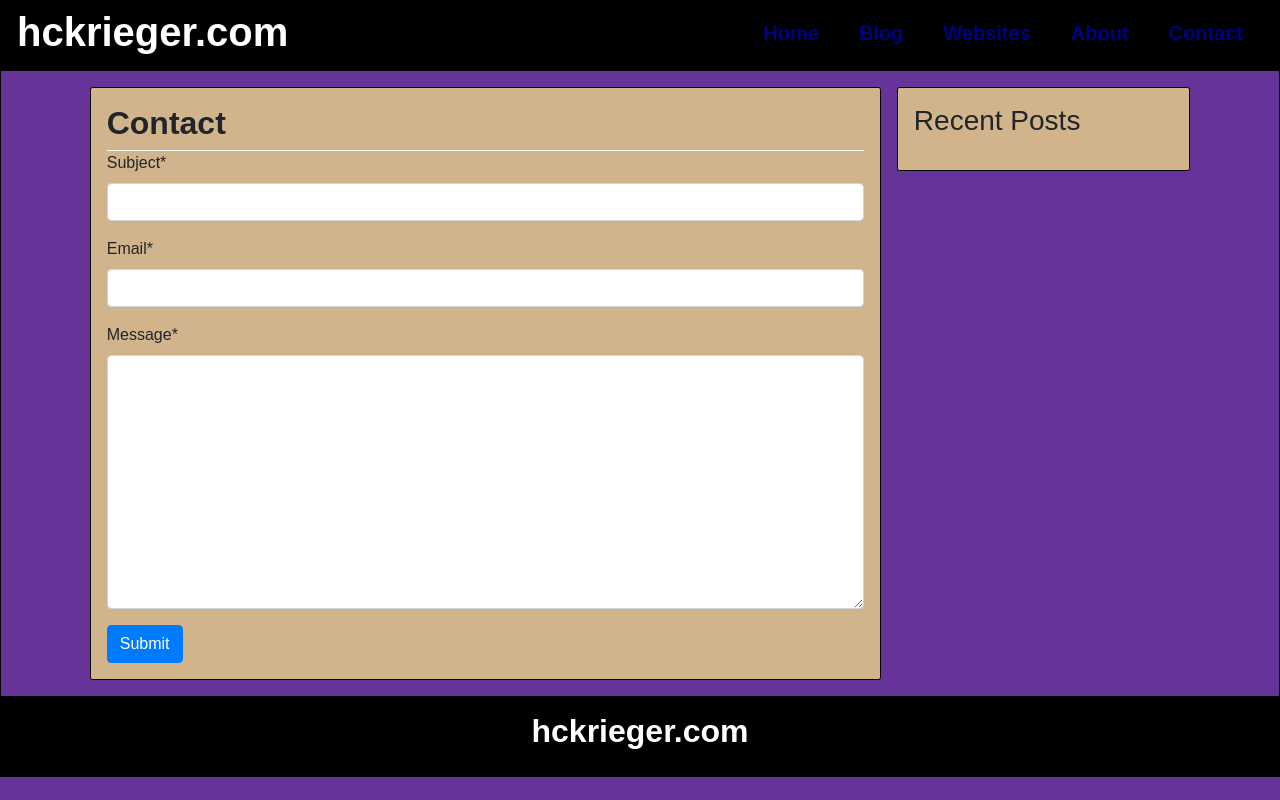
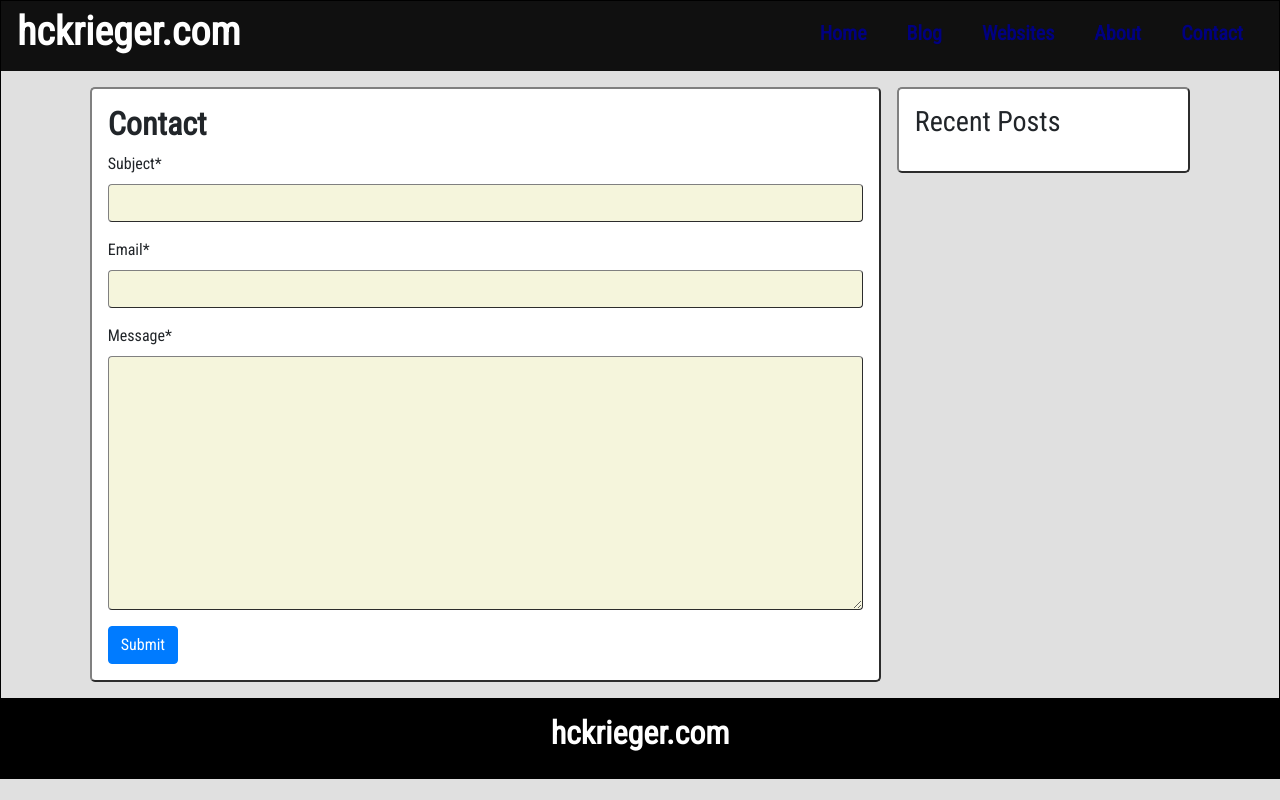
Before and after one commit to hckscripter6/hckrieger, a Django app: page /contact/ in a window 1280 px wide. Run offline with Django 3.2, Linux system fonts and the light colour scheme; data that the repository does not hold is empty; some libraries are stand-ins or nearby versions.

Commit message:
change styles

```diff
--- a/blog/static/blog/stylesheet.css
+++ b/blog/static/blog/stylesheet.css
@@ -1,5 +1,4 @@
 body {
-    background-color: rebeccapurple;
     display: grid;
     grid:
         [header-start]  "header     header    header    header"        70px
@@ -7,10 +6,19 @@ body {
         [content-start] "lcontainer main      sidebar   rcontainer"    auto
         [footer-start]  "footer     footer    footer    footer"        80px
         / [lcontainer] .3fr [main] 3fr [sidebar] 1.15fr [rcontainer] .3fr;
+    background-color: #E0E0E0;
+    font-family: 'Roboto Condensed', sans-serif;
 }
 
 header {
     grid-area: header;
+}
+
+.wrapper {
+    border: 2px outset grey;
+    border-radius: 5px;
+    padding: 1em;
+    background-color: white;
 }
 
 #content {
@@ -22,23 +30,34 @@ header {
 }
 
 #content article {
-    border: 1px solid black;
-    border-radius: 2.5px;
-    padding: 1em;
+
     margin: 0 .5em 1em .5em;
+    background-color: white;
+}
+
+#content article img {
+    float: left;
+    height: 150px;
+    width: auto;
+    margin: 5px 5px 0 0;
+    border: 2.5px solid black;
 }
 
 #sidebar {
     grid-area: sidebar;
 }
 
+#sidebar #recent_posts ul li {
+    margin-bottom: 10px;
+}
+
 #sidebar aside,
 section#post-list {
-    border: 1px solid black;
-    background-color: tan;
+    border: 2px outset grey;
     padding: 1em;
     margin: 1em .5em 1em .5em;
-    border-radius: 2.5px;
+    border-radius: 5px;
+    background-color: white;
 }
 
 .more_posts {
@@ -72,7 +91,6 @@ article ol li {
 a {
     color: navy;
 }
-
 
 
 @media only screen and (max-width: 1200px) {
--- a/blog/templates/blog/base.html
+++ b/blog/templates/blog/base.html
@@ -8,6 +8,8 @@
 
     <!-- Bootstrap CSS -->
     <link rel="stylesheet" href="https://stackpath.bootstrapcdn.com/bootstrap/4.4.1/css/bootstrap.min.css" integrity="sha384-Vkoo8x4CGsO3+Hhxv8T/Q5PaXtkKtu6ug5TOeNV6gBiFeWPGFN9MuhOf23Q9Ifjh" crossorigin="anonymous">
+
+    <link href="https://fonts.googleapis.com/css?family=Roboto+Condensed" rel="stylesheet">
 
     {% block styles %}
     <link rel="stylesheet" type="text/css" href="{% static 'hckrieger/stylesheet.css' %}">
@@ -32,11 +34,11 @@
 
 
     <section id="sidebar">
-        <aside id="recent_posts">
+        <aside id="recent_posts" class="wrapper">
             <h3>Recent Posts</h3>
             <ul>
                 {% for display in sidebar_posts %}
-                <li>{{ display.title }}</li>
+                <li><a href="{% url 'single_post' display.id %}">{{ display.title }}</a></li>
                 {% endfor %}
             </ul>
         </aside>
--- a/blog/templates/blog/single_post.html
+++ b/blog/templates/blog/single_post.html
@@ -5,7 +5,7 @@
 {% endblock title %}
 
 {% block content %}
-    <article>
+    <article class="wrapper">
         <h2><a href="{% url 'single_post' post.id %}">{{ post.title }}</a></h2>
         {{ post.body | safe }}
     </article>
--- a/contact/static/contact/stylesheet.css
+++ b/contact/static/contact/stylesheet.css
@@ -1,31 +1,32 @@
-section#contact {
-    background-color: tan;
-    border: 1px solid black;
-    border-radius: 2.5px;
+section#contact_page {
     display: block;
     margin: 1em .5em 1em .5em;
-    padding: 1em;
 }
 
-section#contact form {
+section#contact_page form {
     width: 100%;
     padding: 0;
     border-top: 1px solid white;
 }
 
-section#contact h2 {
+section#contact_page h2 {
     text-align: left;
 }
 
+input, textarea {
+    background-color:beige !important;
+    border: 1px outset grey !important;
+}
+
 @media only screen and (max-width: 1000px) {
-    section#contact {
+    section#contact_page {
         margin: 1em;
     }
 
 }
 
 @media only screen and (max-width: 600px) {
-    section#contact {
+    section#contact_page {
         margin: .75em;
     }
 }
--- a/contact/templates/contact/contact.html
+++ b/contact/templates/contact/contact.html
@@ -13,7 +13,7 @@
 {% endblock styles %}
 
 {% block content %}
-<section id="contact">
+<section id="contact_page" class="wrapper">
     <h2>Contact</h2>
 
     <form method="post">
--- a/hckrieger/static/hckrieger/stylesheet.css
+++ b/hckrieger/static/hckrieger/stylesheet.css
@@ -7,7 +7,7 @@
 html,
 body {
     width: 100%;
-    font-family: 'Rubik', sans-serif;
+    font-family: 'Roboto Condensed', sans-serif;
 }
 
 body {
@@ -24,6 +24,7 @@ body {
     border: 1px solid black;
 
 }
+
 
 h1, h2 {
     font-weight: bold;
@@ -42,8 +43,11 @@ h2 {
     text-align: center;
 }
 
+header, #dropdown {
+    background-color: #101010;
+}
+
 header {
-    background-color: black;
     grid-area: header;
     display: flex;
     flex-flow: row nowrap;
@@ -104,7 +108,7 @@ nav ul li a {
 
 #dropdown ul li {
     list-style-type: none;
-    font-size: 1.25em;
+    font-size: 1.15em;
     text-align: center;
     border-top: .01px solid black;
     border-bottom: .01px solid black;
@@ -113,7 +117,7 @@ nav ul li a {
 
 #dropdown ul li a {
     display: block;
-    padding: .5em 0;
+    padding: .25em 0;
 
 }
 
@@ -263,12 +267,7 @@ article h2 {
 }
 
 #about-page {
-    padding: .5em 1em;
     margin: 1em .5em;
-    border-radius: 2.5px;
-    border: 1px solid black;
-
-    background-color: tan;
 }
 
 footer {
--- a/hckrieger/templates/hckrieger/about.html
+++ b/hckrieger/templates/hckrieger/about.html
@@ -5,8 +5,8 @@ About - {{ block.super }}
 {% endblock title %}
 
 {% block content %}
-<section id="about-page">
+<section id="about-page" class="wrapper">
 <h2>About Hunter Krieger</h2>
-{{ text.content | safe }}
+    {{ text.content | safe }}
 </section>
 {% endblock content %}
--- a/hckrieger/templates/hckrieger/head.html
+++ b/hckrieger/templates/hckrieger/head.html
@@ -7,8 +7,8 @@
     <!-- Bootstrap CSS -->
     <link rel="stylesheet" href="https://stackpath.bootstrapcdn.com/bootstrap/4.4.1/css/bootstrap.min.css" integrity="sha384-Vkoo8x4CGsO3+Hhxv8T/Q5PaXtkKtu6ug5TOeNV6gBiFeWPGFN9MuhOf23Q9Ifjh" crossorigin="anonymous">
 
-    <link href="https://fonts.googleapis.com/css?family=Playfair+Display&display=swap" rel="stylesheet">
-    <link href="https://fonts.googleapis.com/css2?family=Rubik" rel="stylesheet">
+    <link href="https://fonts.googleapis.com/css?family=Roboto+Condensed" rel="stylesheet">
+
 
 
     <link rel="stylesheet" type="text/css" href="{% static 'hckrieger/stylesheet.css' %}">
--- a/websites/models.py
+++ b/websites/models.py
@@ -3,9 +3,10 @@ from ckeditor.fields import RichTextField
 
 # Create your models here.
 class Website(models.Model):
+    organization = models.CharField(max_length=150, null=True)
     url = models.URLField(max_length=200)
     description = RichTextField()
     image = models.ImageField(upload_to="websites", null=True, blank=True)
 
     def __str__(self):
-        return self.url
+        return self.organization
--- a/websites/static/websites/stylesheet.css
+++ b/websites/static/websites/stylesheet.css
@@ -4,11 +4,7 @@
 }
 
 #websites-page {
-    background-color: tan;
-    border: 1px solid black;
-    padding: 1em;
     margin: 1em .5em 1em .5em;
-    border-radius: 2.5px;
 
 }
 
--- a/websites/templates/websites/websites.html
+++ b/websites/templates/websites/websites.html
@@ -12,12 +12,12 @@ Websites - {{ block.super }}
 {% endblock styles %}
 
 {% block content %}
-<section id="websites-page">
+<section id="websites-page" class="wrapper">
     <h2>Websites Built by Hunter Krieger</h2>
 
     {% for display in website %}
         <div class="single_project">
-            <div id="url"><a href="{{ display.url }}">{{ display.url }}</a></div>
+            <div id="url"><a href="{{ display.url }}">{{ display.organization }}</a></div>
             <img src="{{ display.image.url }}">
             <div class="description">
             {{ display.description | safe }}
```
Also changed, not shown: blog/templates/blog/blog_home.html (+9 -4 lines), hckrieger/templates/hckrieger/index.html (+4 -3 lines), about/migrations/0002_auto_20200316_1737.py (added), websites/migrations/0005_website_organization.py (added).
